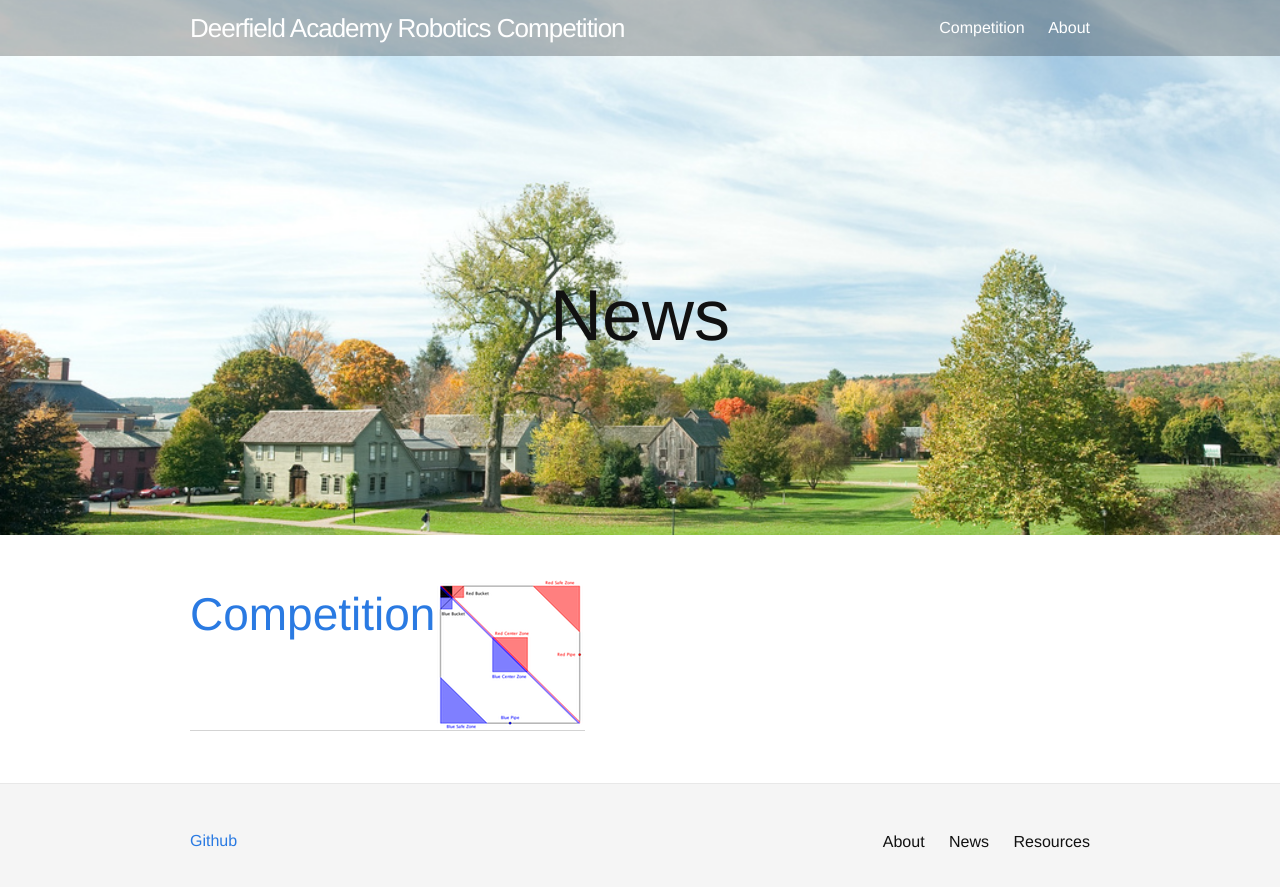
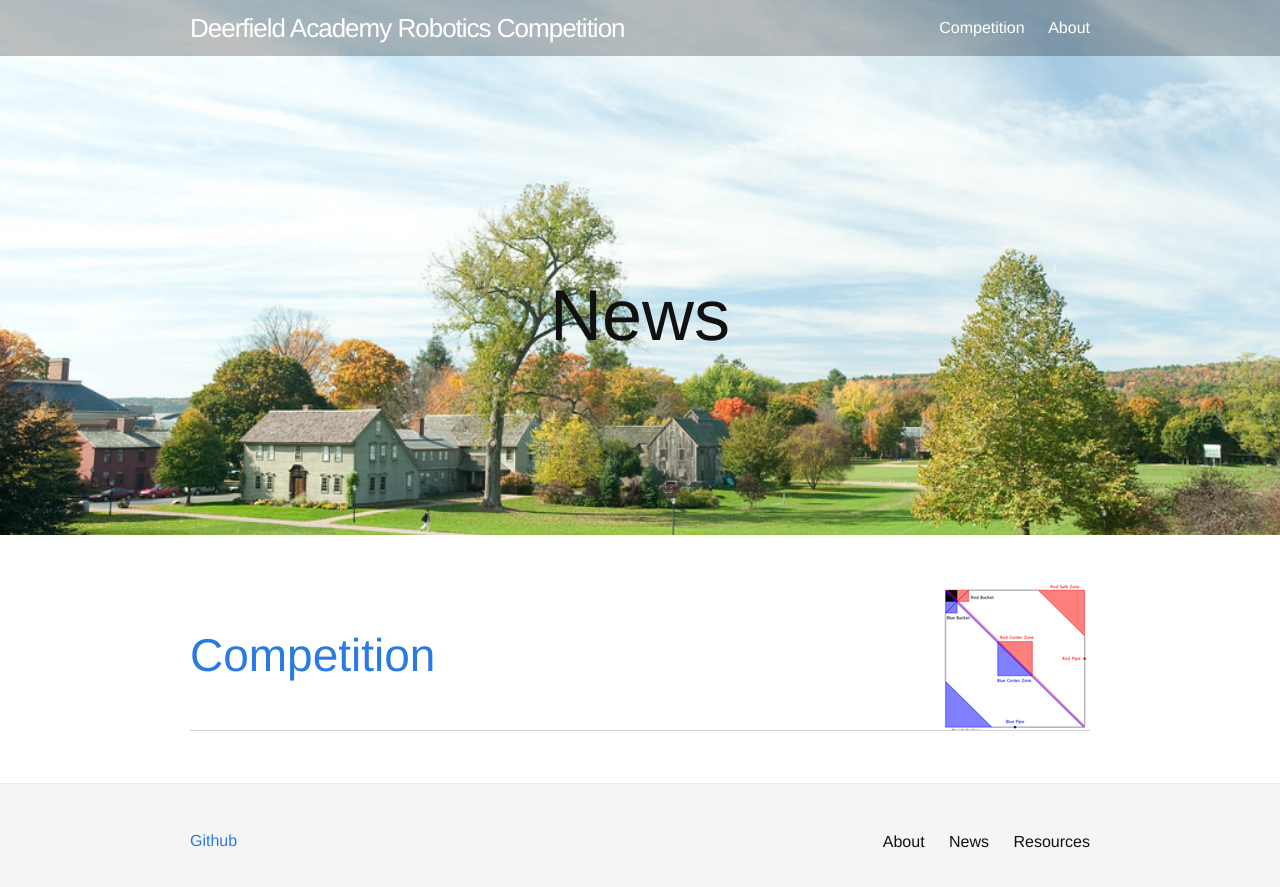
Before and after one commit to jtaylor1029/darc, a Jekyll site: the page built from news/news.md, in a window 1280 px wide and 900 px high, scrolled down 95 px. Shown: the top 887 px of the window. Built offline with Jekyll 4.4.1, drawn with Linux system fonts in a browser that asks for light colours.

Commit message:
Blog list formatting

```diff
--- a/_layouts/blog.html
+++ b/_layouts/blog.html
@@ -16,7 +16,7 @@ layout: default
         <a class="post-link" href="{{ post.url | prepend: full_base_url }}">{{ post.title | escape }}</a>
 
         {% if post.image %}
-            <a href="{{ post.url | prepend: full_base_url }}"><img src="{{ post.image | prepend: full_base_url }}"></a>
+            <a href="{{ post.url | prepend: full_base_url }}" id="featured-image"><img src="{{ post.image | prepend: full_base_url }}"></a>
         {% endif %}
 
     </li>
--- a/_sass/darc/_layout.scss
+++ b/_sass/darc/_layout.scss
@@ -83,6 +83,10 @@
   border-bottom: solid 1px lightgray;
   margin: 0;
   padding: 0;
+  width: 100%;
+  line-height: 150px;
+  height: 150px;
+  overflow: hidden;
 }
 
 .post-list li a {
@@ -93,6 +97,9 @@
 
 .post-list li img {
   display: inline-block;
+}
+
+#featured-image {
   float: right;
 }
 
```
Also changed, not shown: assets/posts/2016-10-03-install-android-studio/android.png.
